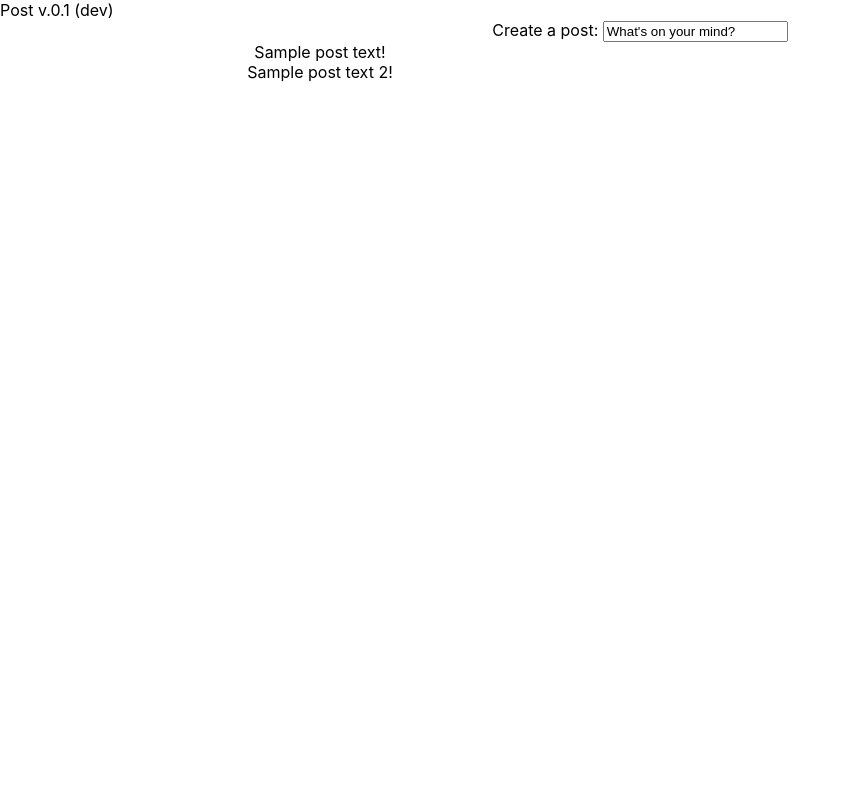
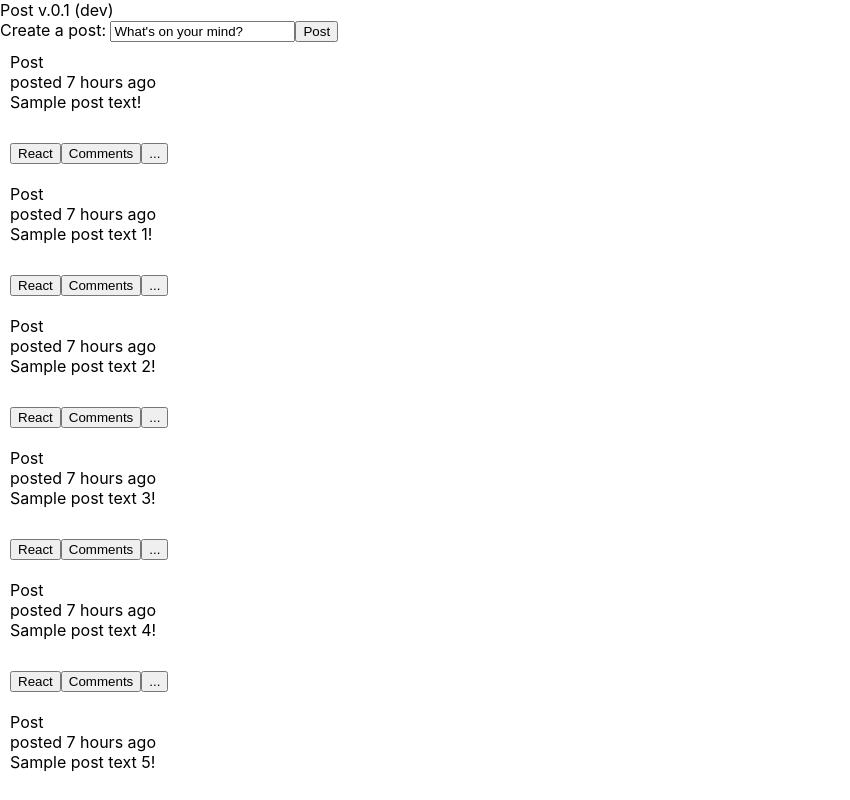
Before and after one commit to kstemp/post-board, a React (Create React App) app in the folder frontend/: page / in a window 1280 px wide. Shown: the top 800 px of the page, without its empty margins (0-850 px from the left). Built offline with nearby package versions, Linux system fonts and the light colour scheme.

Commit message:
Work on Post component

```diff
--- a/frontend/src/App.js
+++ b/frontend/src/App.js
@@ -17,8 +17,20 @@ class App extends React.Component<AppProps> {
 				<header className={`${baseClassName}__header`}>Post v.0.1 (dev)</header>
 				<div className={`${baseClassName}__body`}>
 					<PostCreator />
-					<Post text={'Sample post text!'} title={'Sample post title'} />
-					<Post text={'Sample post text 2!'} title={'Sample post title 2'} />
+					<div className={`${baseClassName}__body-container`}>
+						<Post text={'Sample post text!'} title={'Sample post title'} />
+						<Post text={'Sample post text 1!'} title={'Sample post title 2'} />
+						<Post text={'Sample post text 2!'} title={'Sample post title'} />
+						<Post text={'Sample post text 3!'} title={'Sample post title 2'} />
+						<Post text={'Sample post text 4!'} title={'Sample post title'} />
+						<Post text={'Sample post text 5!'} title={'Sample post title 2'} />
+						<Post text={'Sample post text 6!'} title={'Sample post title'} />
+						<Post text={'Sample post text 7!'} title={'Sample post title 2'} />
+						<Post text={'Sample post text 8!'} title={'Sample post title'} />
+						<Post text={'Sample post text 9!'} title={'Sample post title 2'} />
+						<Post text={'Sample post text 10!'} title={'Sample post title'} />
+						<Post text={'Sample post text 11!'} title={'Sample post title 2'} />
+					</div>
 				</div>
 			</div>
 		);
--- a/frontend/src/App.scss
+++ b/frontend/src/App.scss
@@ -1,6 +1,4 @@
 .App {
-	text-align: center;
-
 	&__header {
 		text-align: left;
 	}
--- a/frontend/src/components/Post/Post.js
+++ b/frontend/src/components/Post/Post.js
@@ -11,7 +11,20 @@ const baseClassName = 'post';
 
 class Post extends React.Component<PostProps> {
 	render() {
-		return <div className={`${baseClassName}`}>{this.props.text}</div>;
+		return (
+			<div className={`${baseClassName}`}>
+				<div className={`${baseClassName}__header`}>
+					<p className={`${baseClassName}__header-title`}>Post</p>
+					<p className={`${baseClassName}__header-date`}>posted 7 hours ago</p>
+				</div>
+				<div className={`${baseClassName}__body`}>{this.props.text}</div>
+				<div className={`${baseClassName}__buttons-wrapper`}>
+					<button>React</button>
+					<button>Comments</button>
+					<button>...</button>
+				</div>
+			</div>
+		);
 	}
 }
 
--- a/frontend/src/components/Post/style/Post.scss
+++ b/frontend/src/components/Post/style/Post.scss
@@ -1,3 +1,13 @@
 .post {
 	width: 50%;
+
+	padding: 10px;
+
+	&__header > p {
+		margin: 0;
+	}
+
+	&__body {
+		min-height: 50px;
+	}
 }
--- a/frontend/src/components/PostCreator/PostCreator.js
+++ b/frontend/src/components/PostCreator/PostCreator.js
@@ -9,7 +9,8 @@ class PostCreator extends React.Component<PostCreatorProps> {
 	render() {
 		return (
 			<div className={baseClassName}>
-				Create a post: <input className={`${baseClassName}__input`} value={"What's on your mind?"} />
+				Create a post: <input className={`${baseClassName}__input`} defaultValue={"What's on your mind?"} />
+				<button>Post</button>
 			</div>
 		);
 	}
```
